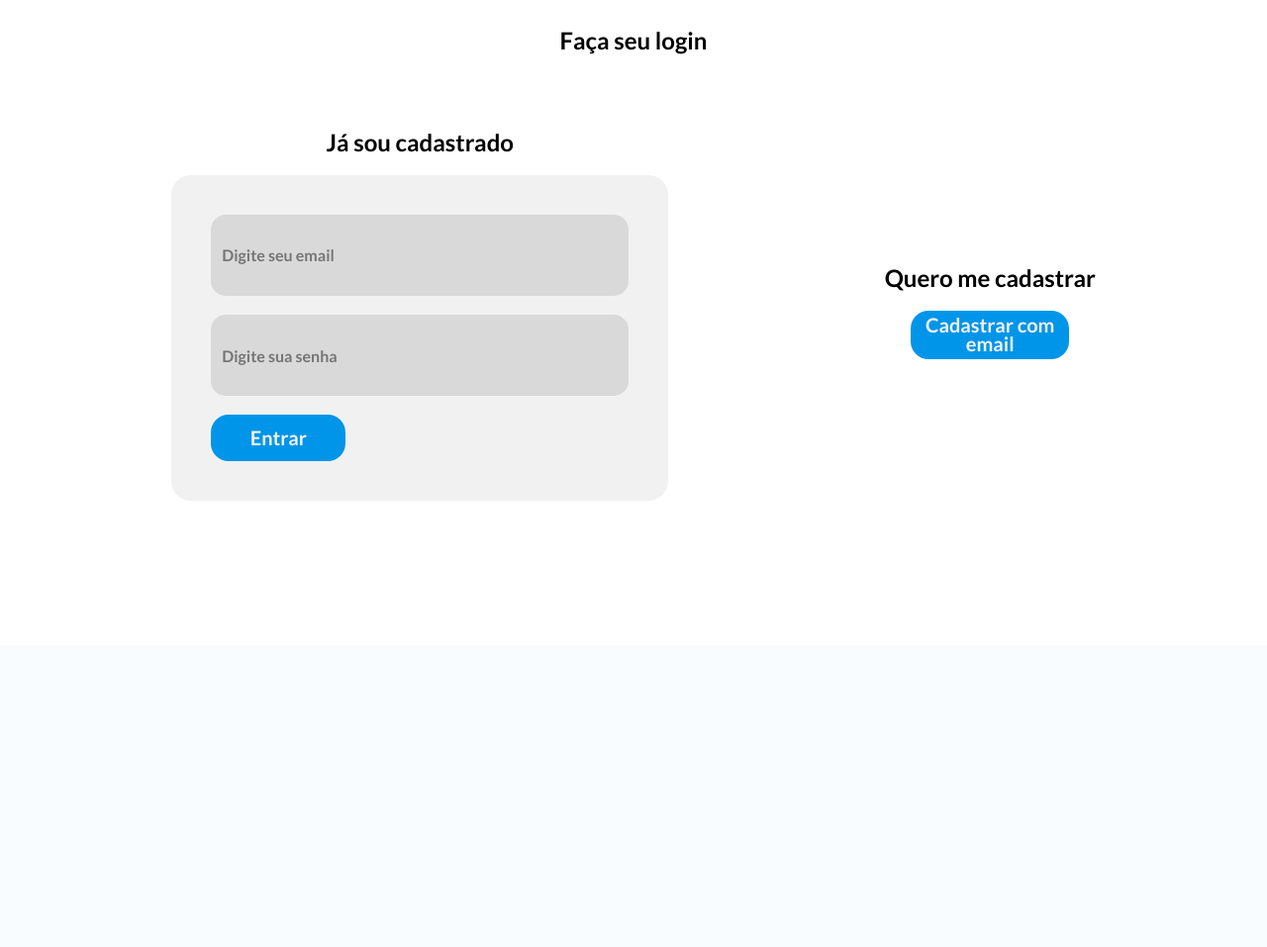
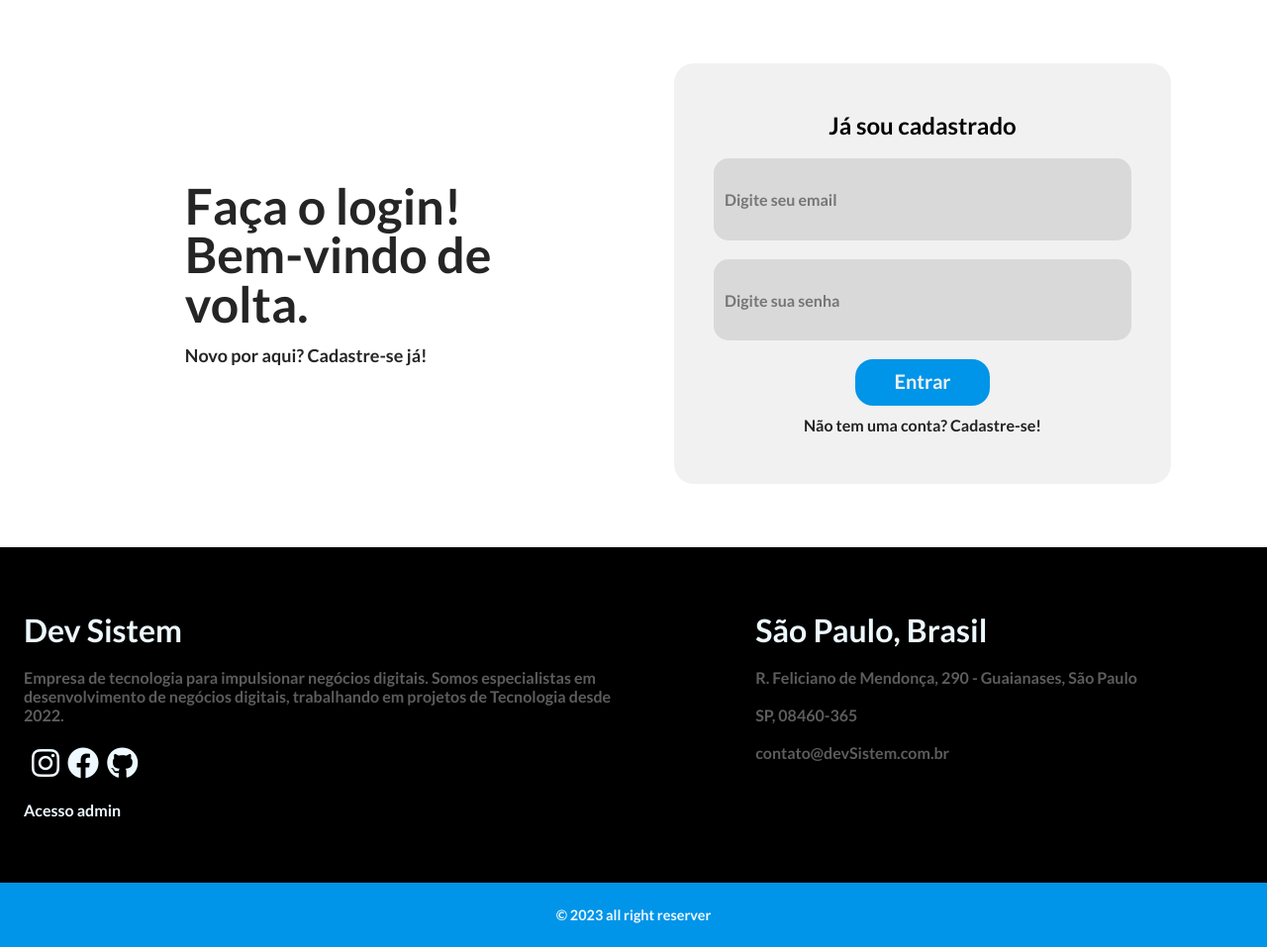
Before and after one commit to RafaBertacelli/DevSistem, a PHP site: page /login.php in a window 1280 px wide. Shown: the part 148-1105 px from the top of the page at 99% size. Before the commit the page ends 654 px from the top, so only its background shows below. Run offline with PHP 8.4, Linux system fonts and the light colour scheme.

Commit message:
Update login.php

```diff
--- a/login.php
+++ b/login.php
@@ -2,46 +2,53 @@
 include("cabecalho.php");
 ?>
 
-<div class="textoLogin">
-    <h2>Faça seu login</h2>
-</div>
+
 
 
 <div class="login">
-    <div class="tela1">
-        <div class="textoLogin">
-            <h2>Já sou cadastrado</h2>
-        </div>
+            <div class="contato-mensagem">
+                <div class="contato-mensagem-titulo">
+                    Faça o login! <br> Bem-vindo de volta.
+                </div>
+                <br>
+                <div class="contato-mensagem-textinho">
+                   Novo por aqui? Cadastre-se já!
+                </div>
+            </div>
 
-        <br>
             <div class="inputs">
-                <form action="">
+                <div class="textoLogin">
+                    <h2>Já sou cadastrado</h2>
+                </div>
+
+                <br>
+
+                <form class="form-login" action="">
+
                         <div class="usuario">
                             <input type="text" name="txUser" placeholder="Digite seu email" class="caixa-login">
                         </div>
+
                         <br>
 
                         <div class="senha">
                             <input type="text" name="txSenha" placeholder="Digite sua senha" class="caixa-login">
                         </div>
-                    <br>
+
+                        <br>
 
                         <div class="enviarLogin">
                             <input type="submit" name="txEnviar" value="Entrar" class="botao-login">
                         </div>
-                    </div>
+
+                        <div class="login-nao-cadastrado">
+                            <a href="#">Não tem uma conta? Cadastre-se!</a>
+                        </div>
                 </form>
 
-    </div>
-    <div class="tela2">
-        <div class="textoLogin">
-            <h2>Quero me cadastrar</h2>
-        </div>
-        <br>
-        <div class="enviarLogin">
-            <input type="submit" name="txEnviar" value="Cadastrar com email" class="botao-login-cadastro">
-        </div>
-    </div>
 
-
+            </div>
 </div>
+<?php
+include("footer.php");
+?>
```
